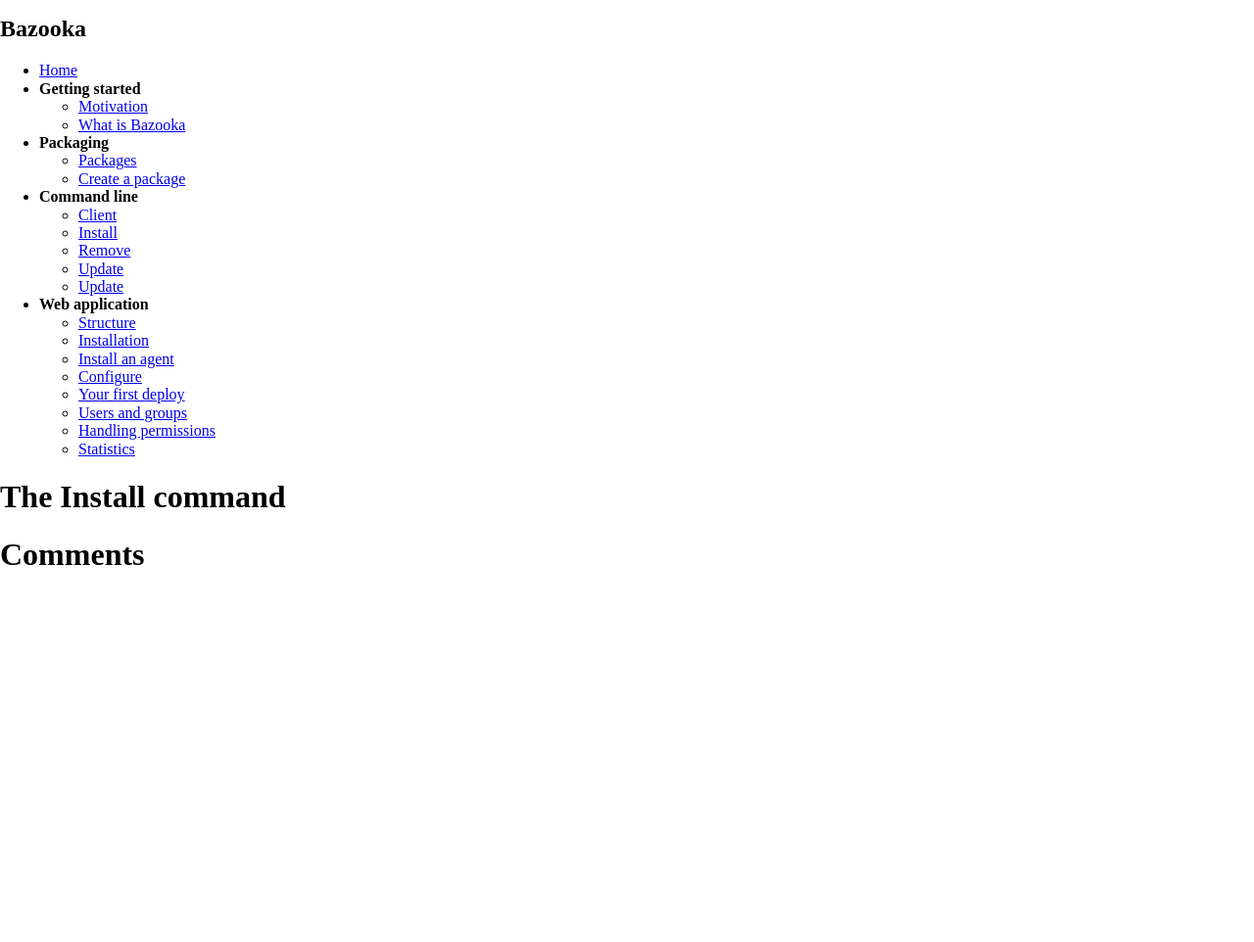
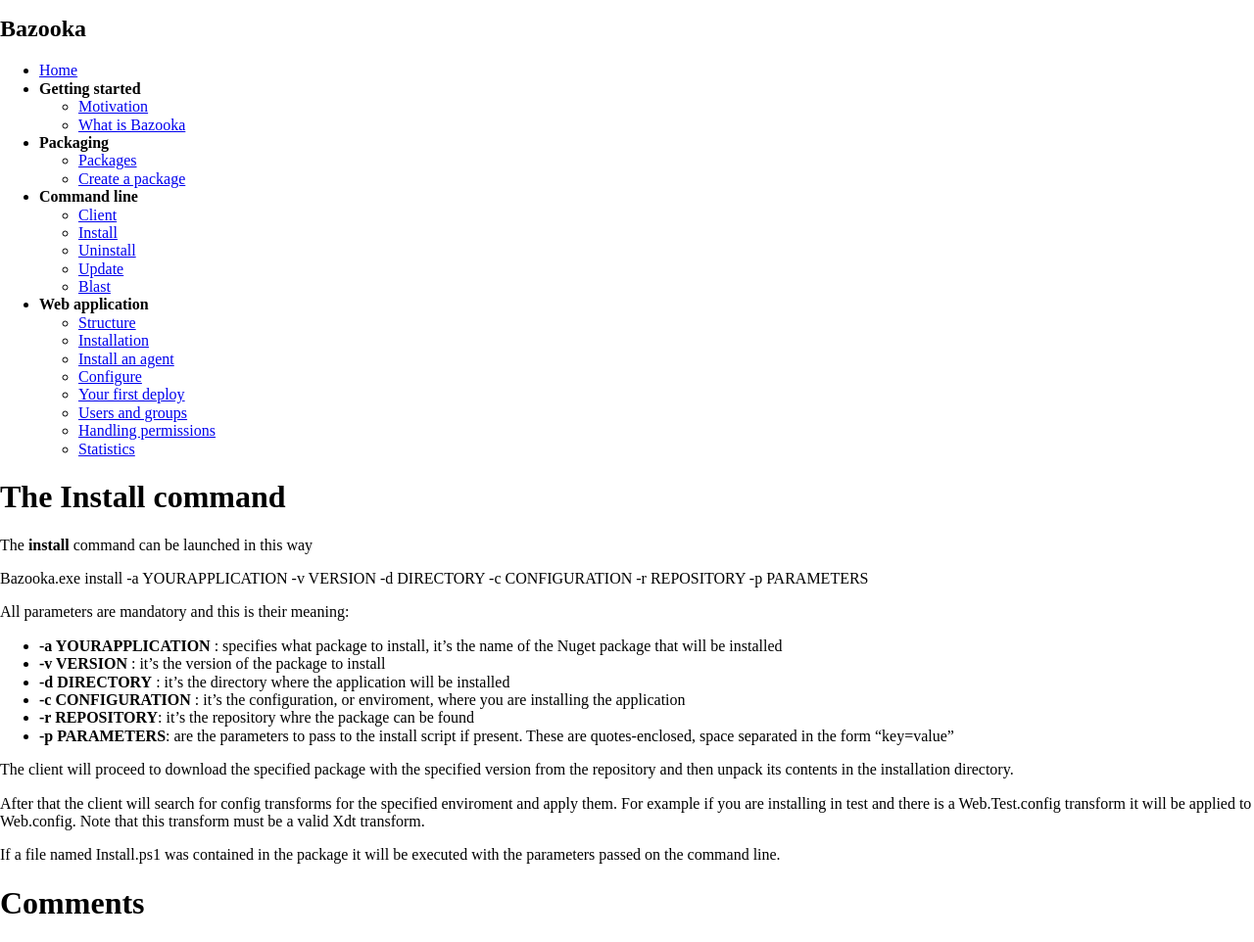
Before and after one commit to BazookaDeploy/Bazooka, a Jekyll site: the page built from cli-install.md, in a window 1280 px wide, cut to the strip 104-1066 px from the top of the page. Shown: the whole strip at 98% size. Built offline with Jekyll 4.4.1, drawn with Linux system fonts in a browser that asks for light colours; nearby versions of some CDN libraries; library files that are not in the unit come from our copies; Markdown is read by kramdown in place of the engine named in the settings; comment, search, counter and statistics services are not loaded; before the commit the page ends 900 px from its top, so only the background shows below that.

Commit message:
updated cli docs

```diff
--- a/_includes/navigation.html
+++ b/_includes/navigation.html
@@ -18,9 +18,9 @@
     <ul>
       <li><a href="cli.html">Client</a></li>
       <li><a href="cli-install.html">Install</a></li>
-      <li><a href="cli-remove.html">Remove</a></li>
+      <li><a href="cli-remove.html">Uninstall</a></li>
       <li><a href="cli-update.html">Update</a></li>
-      <li><a href="cli-blast.html">Update</a></li>
+      <li><a href="cli-blast.html">Blast</a></li>
     </ul>
   </li>
     <li><b>Web application</b>
--- a/cli-install.md
+++ b/cli-install.md
@@ -3,3 +3,28 @@ layout: default
 ---
 
 # The Install command
+
+The **install** command can be launched in this way
+
+   Bazooka.exe install
+               -a YOURAPPLICATION
+			   -v VERSION
+			   -d DIRECTORY
+			   -c CONFIGURATION
+			   -r REPOSITORY
+			   -p PARAMETERS
+
+All parameters are mandatory and this is their meaning:
+
+- **-a YOURAPPLICATION** : specifies what package to install, it's the name of the Nuget package that will be installed
+- **-v VERSION** : it's the version of the package to install
+- **-d DIRECTORY** : it's the directory where the application will be installed
+- **-c CONFIGURATION** : it's the configuration, or enviroment, where you are installing the application
+- **-r REPOSITORY**: it's the repository whre the package can be found
+- **-p PARAMETERS**: are the parameters to pass to the install script if present. These are quotes-enclosed, space separated in the form "key=value"
+
+The client will proceed to download the specified package with the specified version from the repository and then unpack its contents in the installation directory.
+
+After that the client will search for config transforms for the specified enviroment and apply them. For example if you are installing in test and there is a Web.Test.config transform it will be applied to Web.config. Note that this transform must be a valid Xdt transform.
+
+If a file named Install.ps1 was contained in the package it will be executed with the parameters passed on the command line.
```
Also changed, not shown: cli-blast.md (+16 -0 lines), cli-remove.md (+22 -1 lines), cli-update.md (+21 -0 lines), cli.md (+16 -0 lines).
